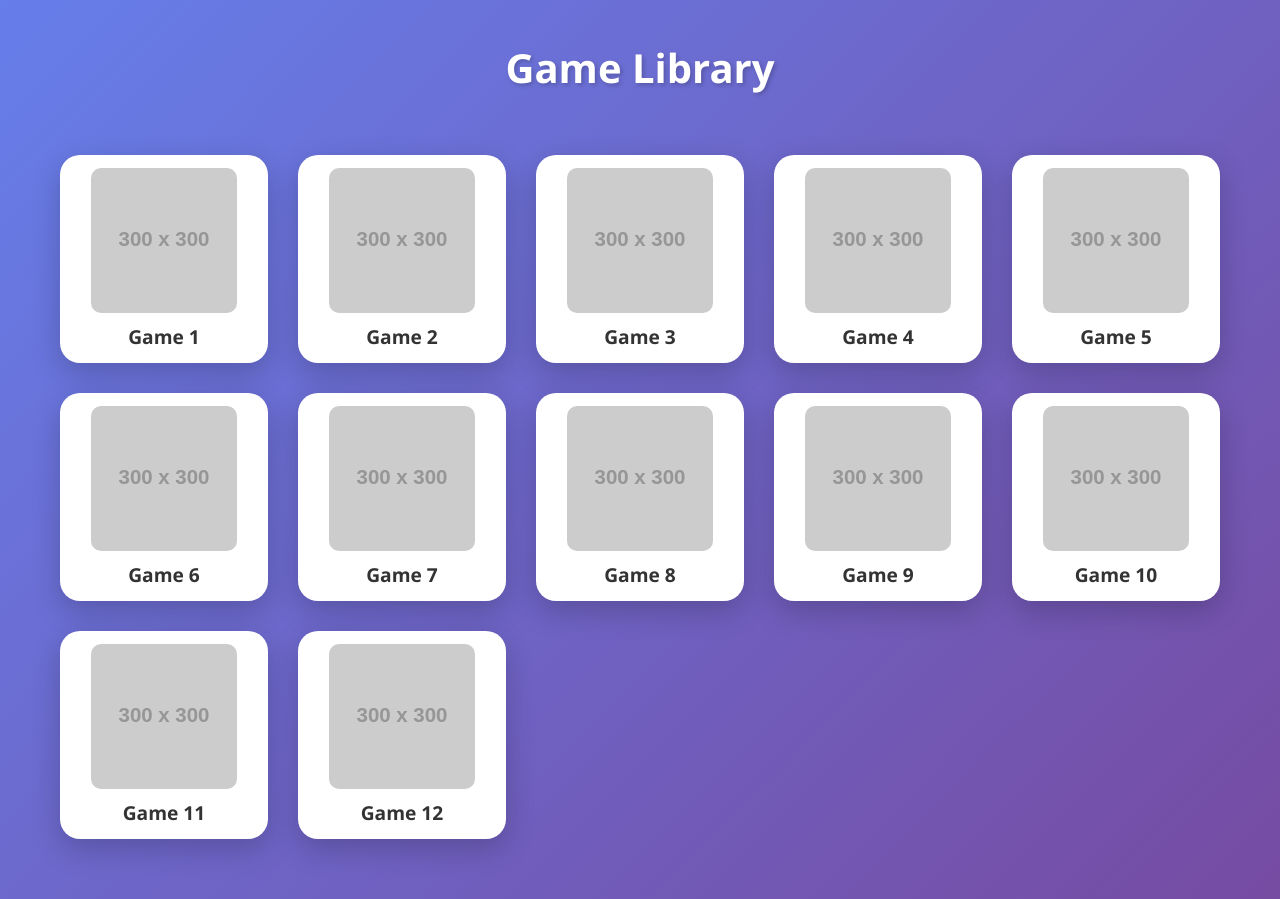
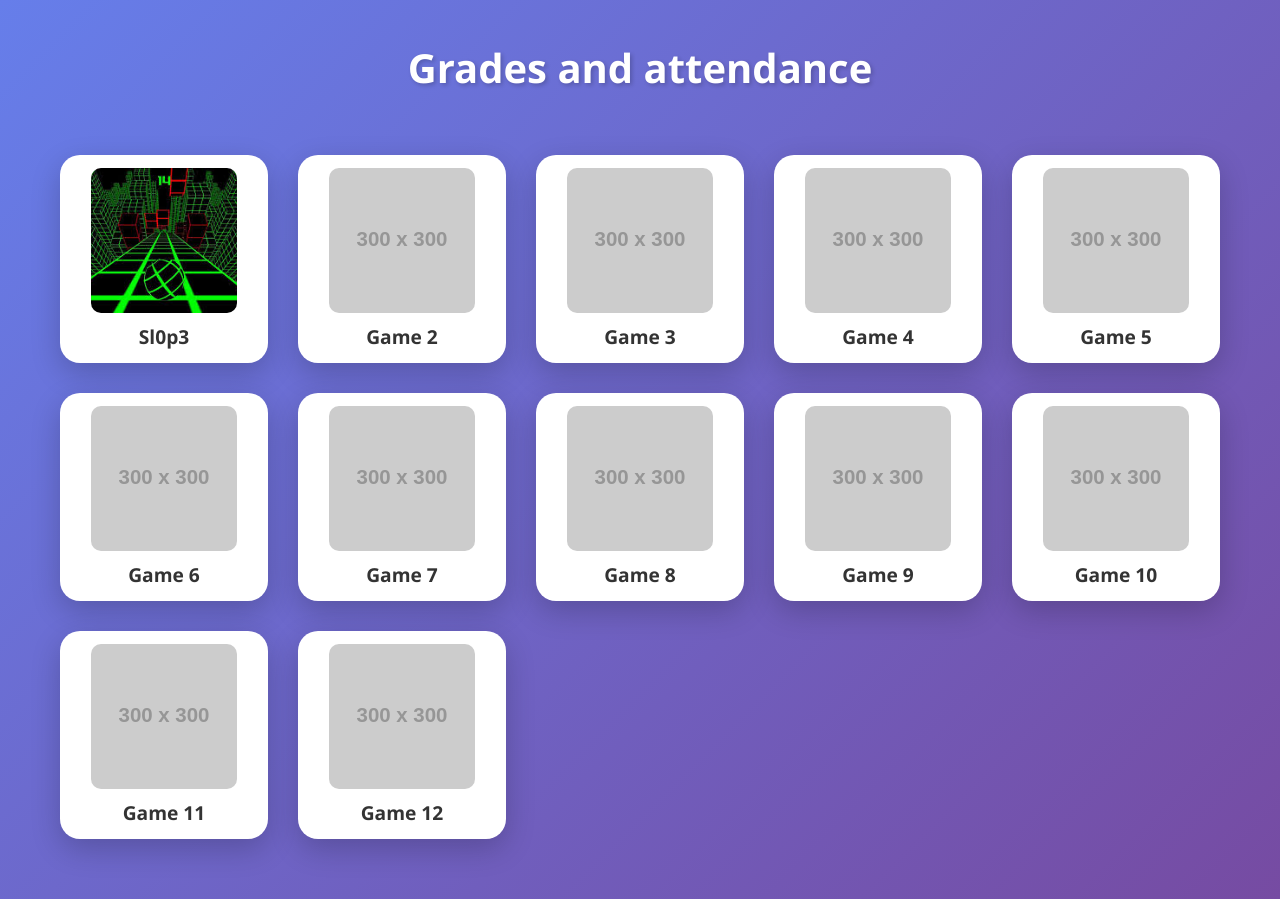
Before and after one commit to gitnatcall/studystop, a plain HTML site: page grades.html in a window 1280 px wide. Drawn offline with Linux system fonts and the light colour scheme; placeholder pictures from the web are drawn by us.

Commit message:
Update grades.html

```diff
--- a/grades.html
+++ b/grades.html
@@ -8,11 +8,11 @@
 </head>
 <body>
     <div class="container">
-        <h1>Game Library</h1>
+        <h1>Grades and attendance</h1>
         <div class="grid">
-            <a href="#" class="square" target="_blank">
-                <img src="https://placehold.co/300x300/667eea/white?text=Game+1" alt="Game 1">
-                <span class="text">Game 1</span>
+            <a href="slope.html" class="square" target="_blank">
+                <img src="Grade-images/images.jpg" alt="Game 1">
+                <span class="text">Sl0p3</span>
             </a>
 
             <a href="#" class="square" target="_blank">
```
